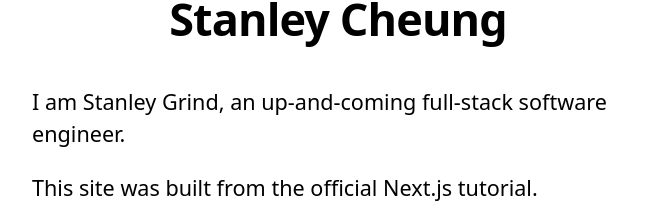
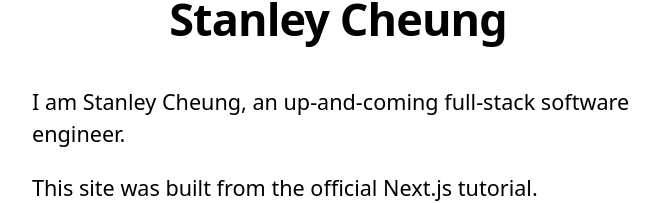
Before and after one commit to cheuyin/nextjs-blog, a Next.js app: page / in a window 1280 px wide. Shown: the part 224-427 px from the top of the page, without its empty margins (302-962 px from the left). Built offline with nearby package versions, Linux system fonts and the light colour scheme.

Commit message:
Change name back to normal

```diff
--- a/pages/index.js
+++ b/pages/index.js
@@ -22,7 +22,7 @@ export default function Home({ allPostsData }) {
 			</Head>
 			<section className={utilStyles.headingMd}>
 				<p>
-					I am Stanley Grind, an up-and-coming full-stack software engineer.
+					I am Stanley Cheung, an up-and-coming full-stack software engineer.
 				</p>
 				<p>This site was built from the official Next.js tutorial.</p>
 			</section>
```
